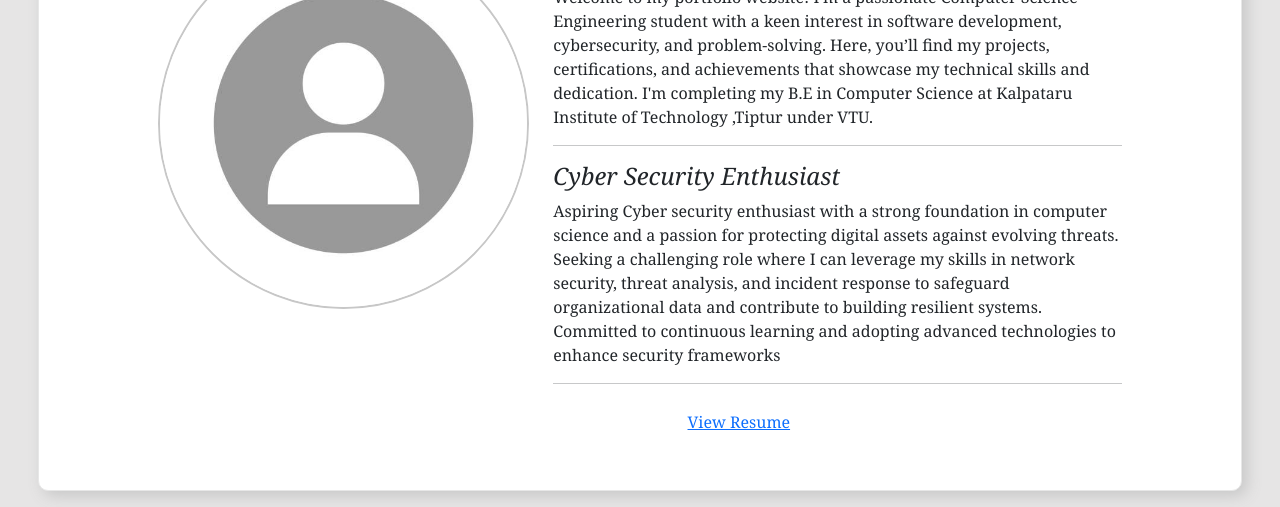
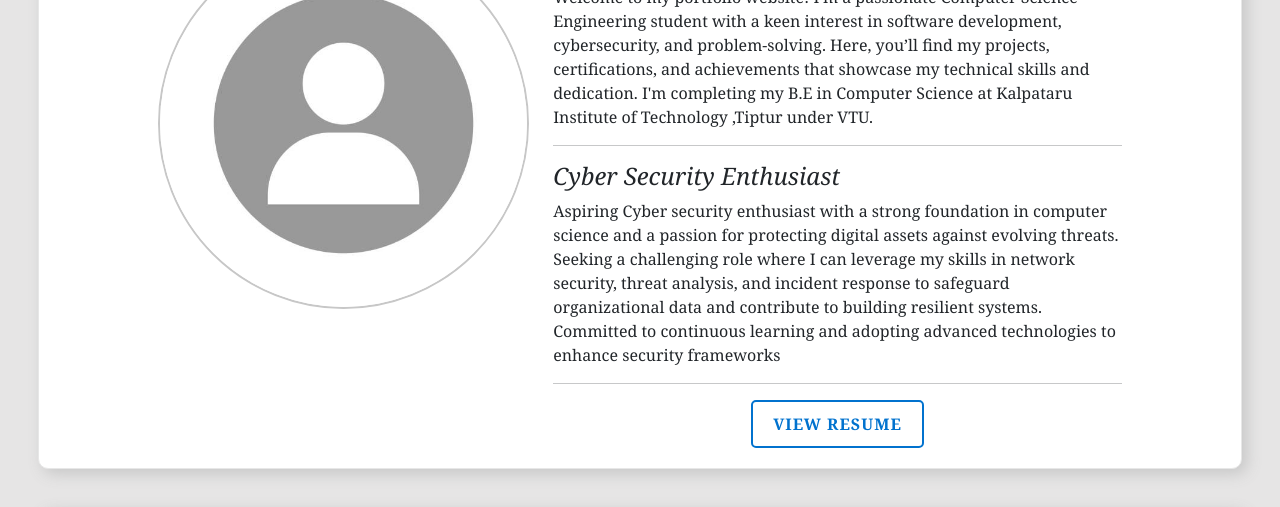
Before and after one commit to sohandj/portfolio, a plain HTML site: page index.html in a window 1280 px wide. Shown: the part 227-734 px from the top of the page. Drawn offline with nearby package versions, Linux system fonts and the light colour scheme; a script that the page names is missing.

Commit message:
Update index.css

```diff
--- a/index.css
+++ b/index.css
@@ -69,15 +69,50 @@ h1, h2 {
 
 /* Buttons */
 .hover-fill-button {
+  text-decoration: none;
+  display: inline-block;
+  position: relative;
+  padding: 10px 20px;
+  font-size: 16px;
+  font-weight: bold;
+  text-transform: uppercase;
+  letter-spacing: 1px;
+  text-align: center;
+  color: rgb(1, 114, 206); /* Text color */
+  background-color: transparent; /* Background starts transparent */
+  border: 2px solid rgb(1, 114, 206); /* Button border */
+  border-radius: 5px; /* Rounded edges */
+  cursor: pointer;
+  overflow: hidden; /* Prevent content from overflowing */
+  transition: color 0.3s ease; /* Smooth text color transition */
+}
+
+.hover-fill-button::before {
+  text-decoration: none;
+  content: "";
+  position: absolute;
+  top: 0;
+  left: -100%; /* Start fill outside the button */
   width: 100%;
-  max-width: 300px;
-  height: 50px;
-  margin: 10px auto;
+  height: 100%;
+  background-color: rgb(1, 114, 206); /* Fill color */
+  z-index: 0; /* Place below the text */
+  transition: left 0.5s ease; /* Smooth sliding effect */
+}
+
+.hover-fill-button:hover::before {
+  left: 0; /* Slide fill color into view */
+}
+
+.hover-fill-button:hover {
+  color: #fff; /* Change text color to white on hover */
 }
 
 .hover-fill-button span {
-  display: block;
+  position: relative;
+  z-index: 1; /* Keep text above the background fill */
 }
+
 
 /* Profile and Content Blocks */
 .contentfull, .cert-block-1, .cert-block-2, .project-block-1, .footer-block {
```
